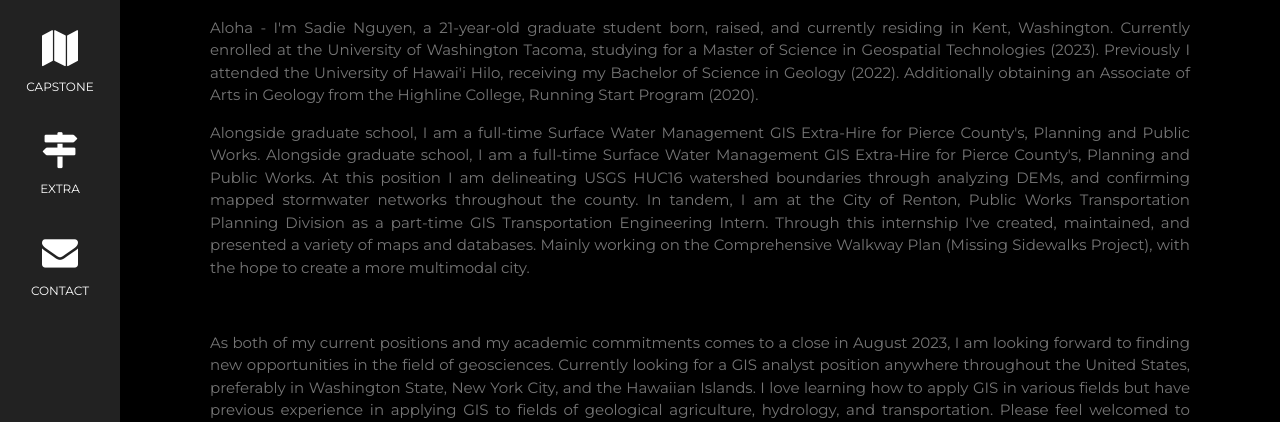
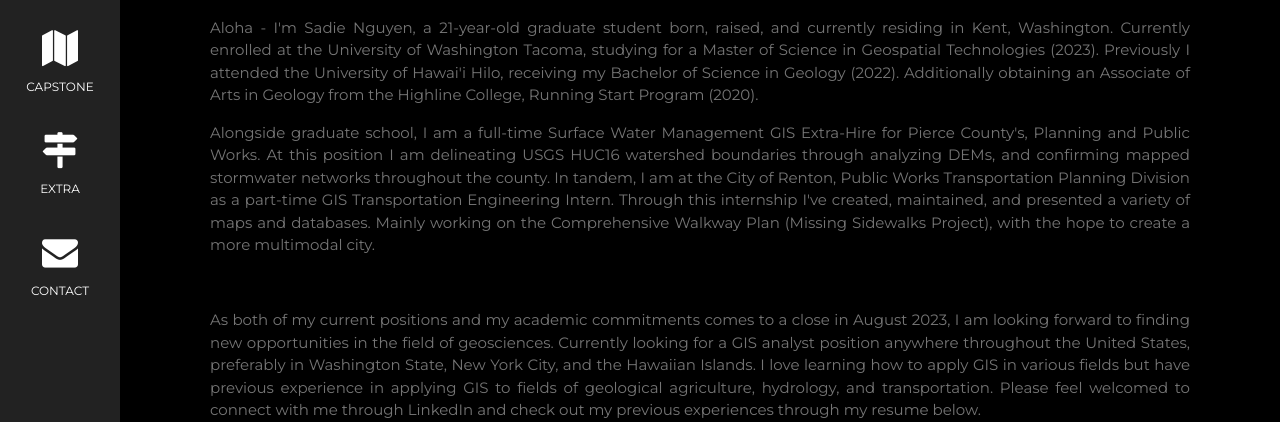
Before and after one commit to sadng/portfolio, a plain HTML site: page index.html in a window 1280 px wide. Shown: the part 378-800 px from the top of the page. Drawn offline with nearby package versions, Linux system fonts and the light colour scheme.

Commit message:
Update index.html

```diff
--- a/index.html
+++ b/index.html
@@ -100,7 +100,6 @@
         Additionally obtaining an Associate of Arts in Geology from the Highline College, Running Start Program (2020).
       </p>
       <p>Alongside graduate school, I am a full-time Surface Water Management GIS Extra-Hire for Pierce County's, Planning and Public Works.
-        Alongside graduate school, I am a full-time Surface Water Management GIS Extra-Hire for Pierce County's, Planning and Public Works.
         At this position I am delineating USGS HUC16 watershed boundaries through analyzing DEMs, and confirming mapped stormwater networks throughout the county.
         In tandem, I am at the City of Renton, Public Works Transportation Planning Division as a part-time GIS Transportation Engineering Intern.
         Through this internship I've created, maintained, and presented a variety of maps and databases.
```
